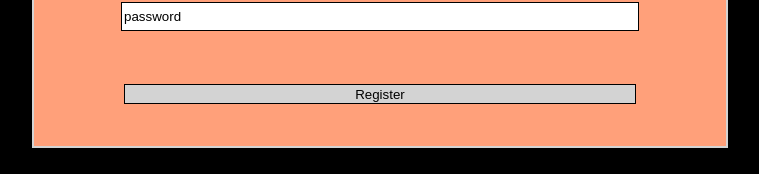
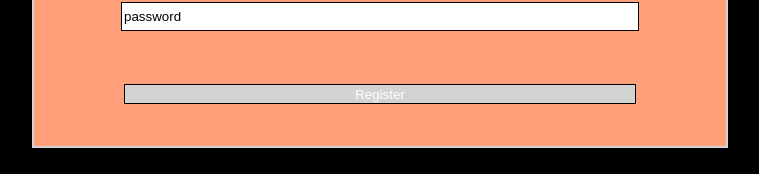
Before and after one commit to empowered-conversations/ec-frontend, a React (Create React App) app in the folder empowered-conversation/: page / in a window 1280 px wide. Shown: the part 426-600 px from the top of the page, without its empty margins (260-1019 px from the left). Built offline with nearby package versions, Linux system fonts and the light colour scheme.

Commit message:
styled disabled button

```diff
--- a/empowered-conversation/src/App.css
+++ b/empowered-conversation/src/App.css
@@ -52,9 +52,14 @@
   width: 80%;
   height: 20px;
   margin-top: 10%;
-  background-color: lightgrey;
+  background-color: lightblue;
   color: black;
   border: 1px black solid;
+}
+
+.regis_btn:disabled {
+  background-color: lightgrey;
+  color: white;
 }
 
 .login_form_container {
@@ -118,6 +123,11 @@
   background-color: lightgrey;
   color: black;
   border: 1px black solid;
+}
+
+.login_btn:disabled {
+  background-color: lightgrey;
+  color: white;
 }
 
 .modal {
--- a/empowered-conversation/src/components/auth/login.js
+++ b/empowered-conversation/src/components/auth/login.js
@@ -40,7 +40,12 @@ const Login = props => {
             onChange={changeHandler}
           />
         </div>
-        <button className="login_btn">Login</button>
+        <button
+          disabled={login.username.length === 0 || login.password.length === 0}
+          className="login_btn"
+        >
+          Login
+        </button>
       </form>
     </div>
   );
--- a/empowered-conversation/src/components/auth/registration.js
+++ b/empowered-conversation/src/components/auth/registration.js
@@ -47,7 +47,12 @@ const Registration = props => {
             onChange={changeHandler}
           />
         </div>
-        <button className="regis_btn">Register</button>
+        <button
+          disabled={user.username.length === 0 || user.password.length === 0}
+          className="regis_btn"
+        >
+          Register
+        </button>
       </form>
     </div>
   );
```
